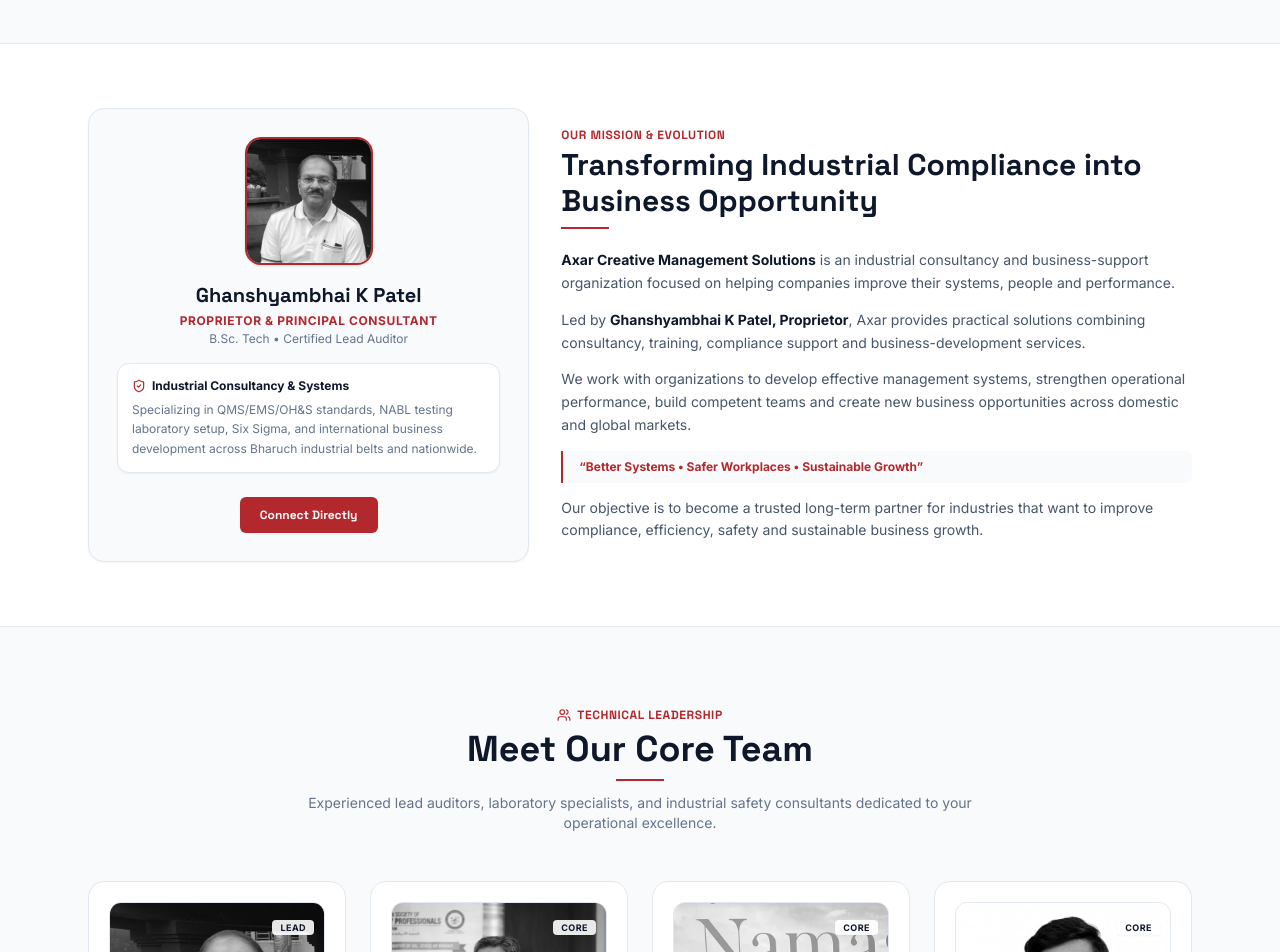
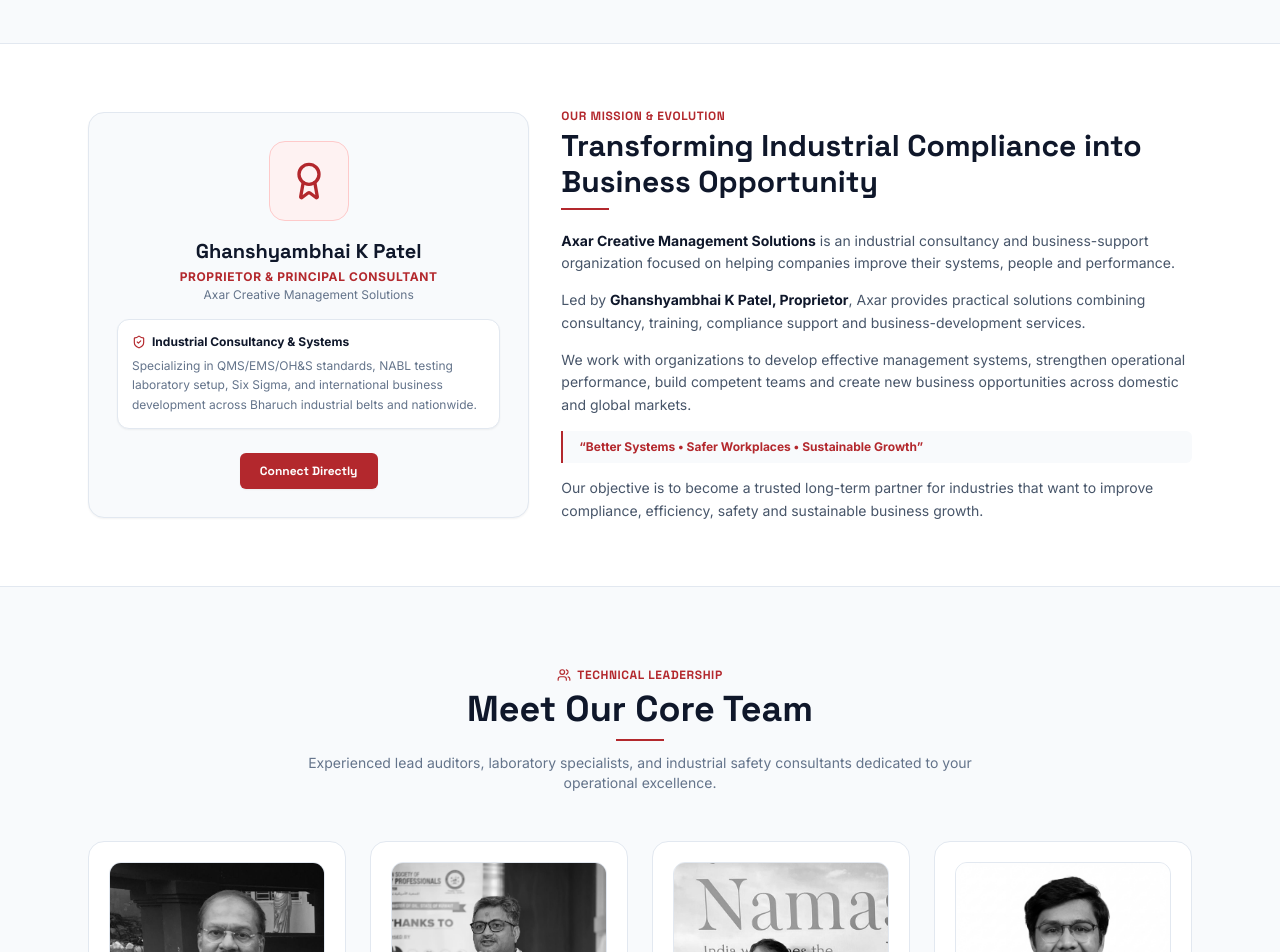
Before and after one commit to DigitechHarsh/axarcreativemanagementsolutions, a Next.js app in the folder frontend/: page /about in a window 1280 px wide. Shown: the part 360-1312 px from the top of the page. Built offline with nearby package versions, Linux system fonts and the light colour scheme; a web font is replaced by a local one.

Commit message:
Remove lead/core tags and keep clean 4 core team member grid on About page

```diff
--- a/frontend/app/about/page.tsx
+++ b/frontend/app/about/page.tsx
@@ -100,13 +100,8 @@
           <div className="grid lg:grid-cols-12 gap-8 items-center">
             {/* Left Card: Proprietor & Credential Badge */}
             <div className="lg:col-span-5 bg-[#f8fafc] border border-[#e2e8f0] p-6 md:p-7 rounded-2xl text-center space-y-4 shadow-xs">
-              <div className="w-32 h-32 mx-auto rounded-2xl overflow-hidden relative border-2 border-[#b3282d] shadow-sm group">
-                <Image
-                  src="/team/ghanshyam.jpeg"
-                  alt="Ghanshyambhai K Patel"
-                  fill
-                  className="object-cover object-top grayscale group-hover:grayscale-0 group-hover:scale-105 transition-all duration-500 ease-in-out"
-                />
+              <div className="w-20 h-20 mx-auto rounded-2xl bg-[#fef2f2] border border-[#fecaca] flex items-center justify-center text-[#b3282d]">
+                <Award className="w-10 h-10" />
               </div>
 
               <div>
@@ -117,7 +112,7 @@
                   Proprietor & Principal Consultant
                 </p>
                 <p className="text-xs text-[#64748b] mt-0.5">
-                  B.Sc. Tech • Certified Lead Auditor
+                  Axar Creative Management Solutions
                 </p>
               </div>
 
@@ -174,7 +169,7 @@
         </div>
       </section>
 
-      {/* Core Team Members Section (Square Image Frame with B&W to Color Hover) */}
+      {/* Core Team Members Section (4 Core Team Grid with B&W to Color Hover) */}
       <section className="py-16 md:py-20 bg-[#f8fafc] border-b border-[#e2e8f0]">
         <div className="container mx-auto px-6 max-w-6xl">
           <div className="text-center mb-12">
@@ -197,7 +192,7 @@
                 className="group bg-white border border-[#e2e8f0] hover:border-[#cbd5e1] hover:shadow-lg rounded-2xl p-5 flex flex-col justify-between transition-all duration-300"
               >
                 <div>
-                  {/* Square image frame with rounded corners & B&W -> Color Hover */}
+                  {/* Square image frame with rounded corners & clean B&W -> Color Hover */}
                   <div className="relative aspect-square w-full rounded-xl overflow-hidden bg-[#f1f5f9] border border-[#e2e8f0] mb-4">
                     <Image
                       src={member.image}
@@ -205,11 +200,6 @@
                       fill
                       className="object-cover object-top grayscale group-hover:grayscale-0 group-hover:scale-105 transition-all duration-500 ease-in-out"
                     />
-                    <div className="absolute top-2.5 right-2.5">
-                      <span className="px-2 py-0.5 rounded text-[9px] font-bold uppercase tracking-wider bg-white/90 backdrop-blur-xs text-[#0f172a] shadow-xs">
-                        {idx === 0 ? "Lead" : "Core"}
-                      </span>
-                    </div>
                   </div>
 
                   <h3 className="font-heading font-bold text-base text-[#0f172a] group-hover:text-[#b3282d] transition-colors">
```
